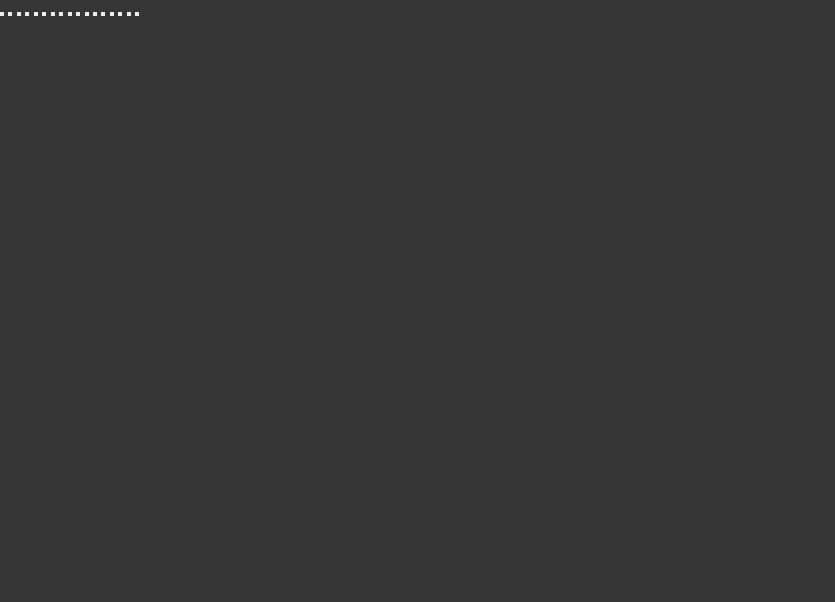
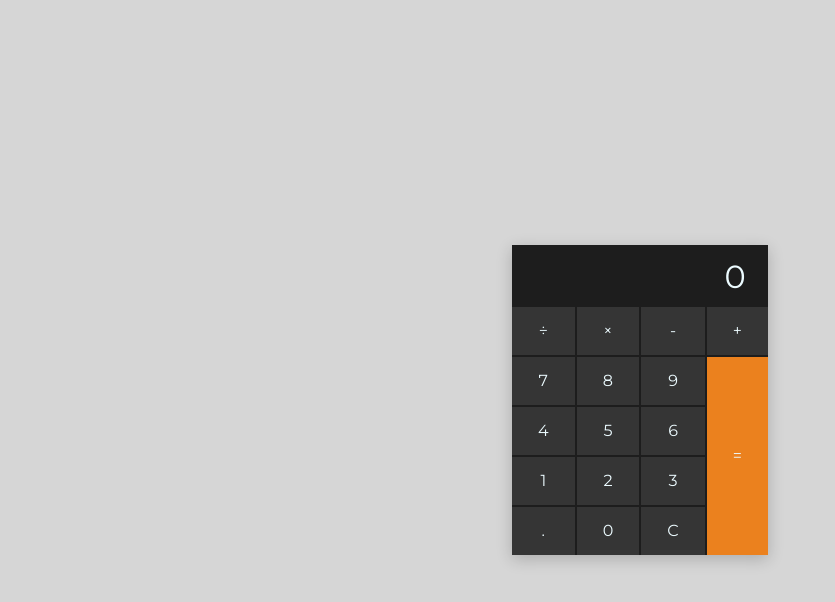
Before and after one commit to wrvj/will.calculate, a plain HTML site: page index.html in a window 1280 px wide. Shown: the whole page, without its empty margins (0-835 px from the left). Drawn offline with Linux system fonts and the light colour scheme.

Commit message:
ui implemented

```diff
--- a/app.js
+++ b/app.js
@@ -0,0 +1,5 @@
+const keyboard = document.querySelector('.keyboard');
+
+keyboard.addEventListener('click', event => {
+
+});
--- a/index.html
+++ b/index.html
@@ -5,33 +5,36 @@
     <meta charset="UTF-8">
     <meta name="viewport" content="width=device-width, initial-scale=1.0">
     <link rel="stylesheet" href="./style.css" />
+    <link href="https://fonts.googleapis.com/css2?family=Montserrat&display=swap" rel="stylesheet">
 
     <title>will.calculate</title>
 </head>
 
 <body>
     <div class="calculator">
-        <div class="display"></div>
+        <div class="display">0</div>
         <div class="keyboard">
-            <button class="key"></button>
-            <button class="key"></button>
-            <button class="key"></button>
-            <button class="key"></button>
-            <button class="key"></button>
-            <button class="key"></button>
-            <button class="key"></button>
-            <button class="key"></button>
-            <button class="key"></button>
-            <button class="key"></button>
-            <button class="key"></button>
-            <button class="key"></button>
-            <button class="key"></button>
-            <button class="key"></button>
-            <button class="key"></button>
-            <button class="key"></button>
-            <button class="key"></button>
+            <button class="operator divide">&divide;</button>
+            <button class="operator times">&times;</button>
+            <button class="operator minus">-</button>
+            <button class="operator plus">+</button>
+            <button class="key one">1</button>
+            <button class="key two">2</button>
+            <button class="key three">3</button>
+            <button class="key four">4</button>
+            <button class="key five">5</button>
+            <button class="key six">6</button>
+            <button class="key seven">7</button>
+            <button class="key eight">8</button>
+            <button class="key nine">9</button>
+            <button class="key zero">0</button>
+            <button class="key equal">=</button>
+            <button class="key dot">.</button>
+            <button class="key clear">C</button>
         </div>
     </div>
 </body>
 
+<script src="./app.js"></script>
+
 </html>
--- a/style.css
+++ b/style.css
@@ -10,8 +10,11 @@
     --dark-gray: #1d1d1d;
     --dark-gray-translucent: rgba(29, 29, 29, 0.97);
     --light-gray: #d6d6d6;
-    --main-blue: #39c5e7;
+    --main-orange: #eb811e;
+    --main-orange-active: #975211;
     --cold-white: #ecfbff;
+    --color-key: rgb(53, 53, 53);
+    --color-key-active: rgb(39, 39, 39);
     /* Food table config */
     --table-font-size: 14px;
     --table-font-weight: 200;
@@ -24,9 +27,107 @@
 
 body {
     position: relative;
-    background: var(--medium-gray);
-    background-image: url("../img/background_1.jpg");
+    display: flex;
+    align-items: center;
+    justify-content: center;
+    min-height: 100vh;
+    background: var(--light-gray);
     background-size: cover;
     background-position-x: center;
     font-family: "Poppins", sans-serif;
 }
+
+.calculator {
+    overflow: hidden;
+    width: 16rem;
+    background-color: var(--dark-gray);
+    box-shadow: 0px 4px 15px rgba(0, 0, 0, 0.2);
+}
+
+.display {
+    font-family: 'Montserrat', sans-serif;
+    background-color: var(--dark-gray);
+    text-align: right;
+    padding: .7rem 1.4rem;
+    font-size: 2rem;
+    color: var(--cold-white);
+}
+
+.keyboard {
+    display: grid;
+    grid-template-areas: '. . . .' 'seven eight nine equal' 'four five six equal' 'one two three equal' 'dot zero clear equal';
+    grid-gap: 2px;
+}
+
+.key,
+.operator {
+    font-family: 'Montserrat', sans-serif;
+    font-size: 1rem;
+    color: var(--cold-white);
+    border: none;
+    outline: none;
+    min-height: 3rem;
+    background-color: var(--color-key);
+}
+
+.key:active,
+.operator:active {
+    background-color: var(--color-key-active);
+}
+
+.one {
+    grid-area: one;
+}
+
+.two {
+    grid-area: two;
+}
+
+.three {
+    grid-area: three;
+}
+
+.four {
+    grid-area: four;
+}
+
+.five {
+    grid-area: five;
+}
+
+.siz {
+    grid-area: siz;
+}
+
+.seven {
+    grid-area: seven;
+}
+
+.eight {
+    grid-area: eight;
+}
+
+.nine {
+    grid-area: nine;
+}
+
+.zero {
+    grid-area: zero;
+}
+
+.dot {
+    grid-area: dot;
+}
+
+.clear {
+    grid-area: clear;
+}
+
+.equal {
+    background-color: var(--main-orange);
+    grid-area: equal;
+}
+
+.equal:active {
+    background-color: var(--main-orange-active);
+}
```
